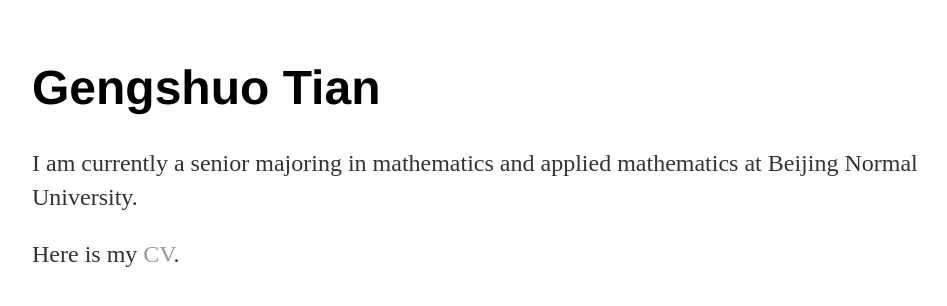
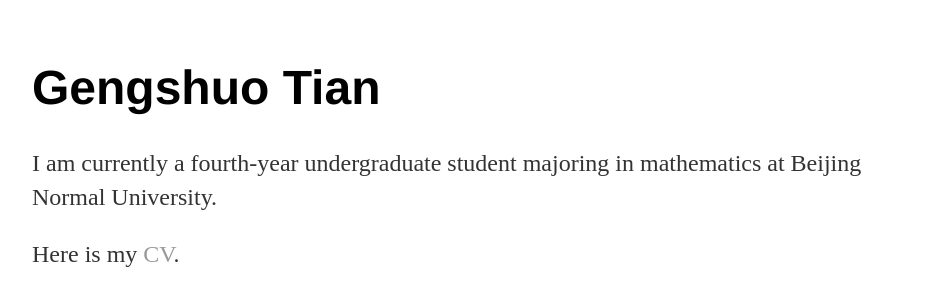
Before and after one commit to gengshuotian/gengshuotian.github.io, a Jekyll site: the page built from index.html, in a window 1280 px wide. Shown: the top 306 px of the page, without its empty margins (160-1107 px from the left). Built offline with Jekyll 4.4.1, drawn with Linux system fonts in a browser that asks for light colours.

Commit message:
Update index.html
Rephrase.

```diff
--- a/index.html
+++ b/index.html
@@ -4,6 +4,6 @@ title: Gengshuo Tian's Personal Webpage
 ---
 <div class="blurb">
 	<h1>Gengshuo Tian</h1>
-	<p>I am currently a senior majoring in mathematics and applied mathematics at Beijing Normal University. </p>
+	<p>I am currently a fourth-year undergraduate student majoring in mathematics at Beijing Normal University. </p>
 	<p>Here is my <a href="https://gengshuotian.github.io/CV.pdf">CV</a>.</p>
 </div><!-- /.blurb -->
```
